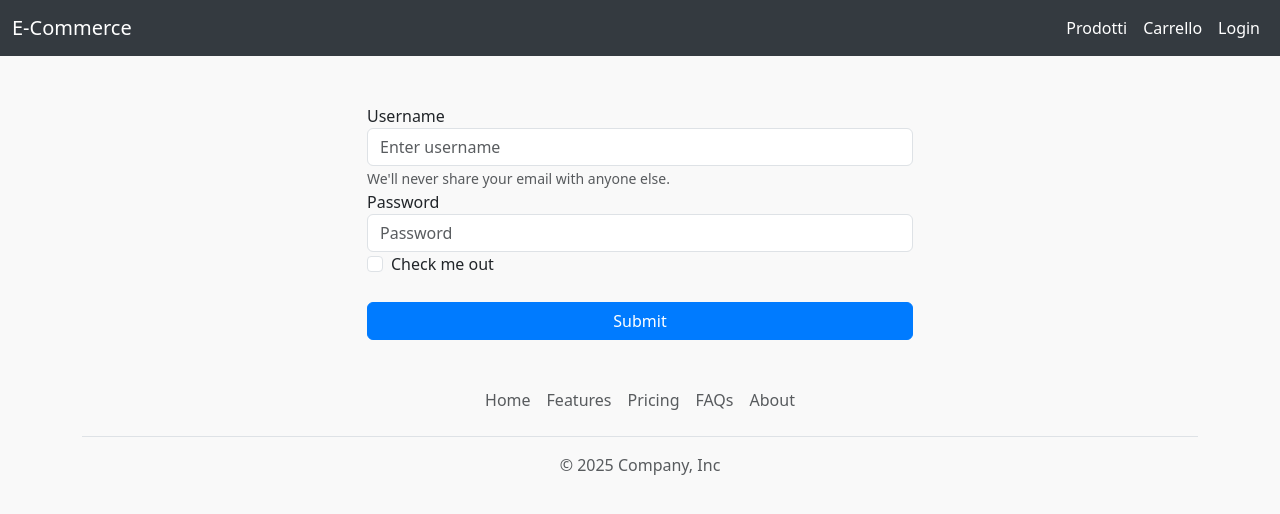
After one commit to niccobarto/Django_e-commerce, a Django app: page /login/ in a window 1280 px wide. The commit adds this page. Shown: the top 514 px of the page. Run offline with Django 5.2, Linux system fonts and the light colour scheme; some libraries are stand-ins or nearby versions.

Commit message:
Implemented templates separations with base.html and navbar.html
Add login form and functionality

```diff
--- /dev/null
+++ b/static/css/style.css
@@ -0,0 +1,21 @@
+body {
+  background-color: #f9f9f9;
+}
+
+.navbar {
+  background-color: #343a40;
+}
+
+.navbar a {
+  color: #ffffff;
+}
+
+.btn-primary {
+  background-color: #007bff;
+  border-color: #007bff;
+}
+
+.card-color {
+  background-color: #ffffff;
+  border: 1px solid #dee2e6;
+}
--- /dev/null
+++ b/store/templates/base.html
@@ -0,0 +1,42 @@
+{% load static %}
+<!DOCTYPE html>
+<html lang="it">
+<head>
+    <meta name="viewport" content="width=device-width, initial-scale=1.0">
+    <meta charset="UTF-8">
+    <title>Django Ecommerce</title>
+    <link rel="stylesheet" href="{% static 'css/bootstrap.min.css' %}">
+    <link rel="stylesheet" href="{% static 'css/style.css' %}">
+
+</head>
+<body style="height: 100%;">
+{% include 'navbar.html' %}
+{% if messages %}
+    {% for message in messages %}
+
+  <div class="alert alert-{{message.tags}} alert-dismissible fade show" role="alert">
+    {{ message }}
+    <button type="button" class="btn-close" data-bs-dismiss="alert" aria-label="Close"></button>
+  </div>
+{% endfor %}
+
+{% endif %}
+{% block content %}
+{% endblock %}
+<!-- footer-->
+<div class="footer">
+    <div class="container">
+        <footer class="py-3 my-4">
+            <ul class="nav justify-content-center border-bottom pb-3 mb-3">
+                <li class="nav-item"><a href="#" class="nav-link px-2 text-body-secondary">Home</a></li>
+                <li class="nav-item"><a href="#" class="nav-link px-2 text-body-secondary">Features</a></li>
+                <li class="nav-item"><a href="#" class="nav-link px-2 text-body-secondary">Pricing</a></li>
+                <li class="nav-item"><a href="#" class="nav-link px-2 text-body-secondary">FAQs</a></li>
+                <li class="nav-item"><a href="#" class="nav-link px-2 text-body-secondary">About</a></li>
+            </ul>
+            <p class="text-center text-body-secondary">© 2025 Company, Inc</p></footer>
+    </div>
+</div>
+<script src="{% static 'js/bootstrap.bundle.min.js' %}"></script>
+</body>
+</html>
--- /dev/null
+++ b/store/templates/login.html
@@ -0,0 +1,30 @@
+{% extends 'base.html' %}
+{% block content %}
+<!-- Content -->
+<div class="container">
+    <div class="row justify-content-center mt-5">
+        <div class="col-md-6">
+            <form method="POST" action="{% url 'login' %}">
+                {% csrf_token %}
+                <div class="form-group">
+                    <label for="inputUsername">Username</label>
+                    <input type="text" class="form-control" id="inputUsername" placeholder="Enter username" name="username">
+                    <small id="emailHelp" class="form-text text-muted">We'll never share your email with anyone else.</small>
+                </div>
+
+                <div class="form-group">
+                    <label for="inputPassword">Password</label>
+                    <input type="password" class="form-control" id="inputPassword" placeholder="Password" name="password">
+                </div>
+                <div class="form-group form-check">
+                    <input type="checkbox" class="form-check-input" id="exampleCheck1">
+                    <label class="form-check-label" for="exampleCheck1">Check me out</label>
+                </div>
+                <br/>
+
+                <button type="submit" class="btn btn-primary w-100">Submit</button>
+            </form>
+        </div>
+    </div>
+</div>
+{% endblock %}
--- /dev/null
+++ b/store/templates/navbar.html
@@ -0,0 +1,20 @@
+    <!-- Navbar -->
+<nav class="navbar navbar-expand-lg navbar-dark bg">
+    <div class="container-fluid">
+        <a class="navbar-brand" href="#">E-Commerce</a>
+        <button class="navbar-toggler" type="button" data-bs-toggle="collapse" data-bs-target="#navbarNav">
+            <span class="navbar-toggler-icon"></span>
+        </button>
+        <div class="collapse navbar-collapse" id="navbarNav">
+            <ul class="navbar-nav ms-auto">
+                <li class="nav-item"><a class="nav-link" href="#">Prodotti</a></li>
+                <li class="nav-item"><a class="nav-link" href="#">Carrello</a></li>
+                {% if user.is_authenticated %}
+                    <li class="nav-item"><a class="nav-link" href="{% url 'logout' %}">Logout</a></li>
+                {% else %}
+                    <li class="nav-item"><a class="nav-link" href="{% url 'login' %}">Login</a></li>
+                {% endif %}
+            </ul>
+        </div>
+    </div>
+</nav>
--- a/store/urls.py
+++ b/store/urls.py
@@ -3,5 +3,8 @@ from . import views
 
 urlpatterns = [
     path('', views.home, name='home'),
-    path('product/<int:product_id>', views.product_detail, name='product_detail'),
+    path('product/<int:product_id>/', views.product_detail, name='product_detail'),
+    path('login/', views.login_user, name='login'),
+    path('logout/', views.logout_user, name='logout'),
+
 ]
--- a/store/views.py
+++ b/store/views.py
@@ -1,6 +1,9 @@
 from django.http import HttpResponse
-from django.shortcuts import render
+from django.shortcuts import render, redirect
 from .models import Product
+from django.contrib.auth import authenticate, login, logout
+from django.contrib import messages
+
 # Create your views here.
 
 def home(request):
@@ -10,3 +13,24 @@ def home(request):
 def product_detail(request,product_id):
     product=Product.objects.get(pk=product_id)
     return render(request, 'product_detail.html', {"product":product})
+
+def login_user(request):
+    if request.method=="POST": #we're asking if the form has been posted(sent!!)
+        username=request.POST["username"]
+        password=request.POST["password"]
+        user=authenticate(username=username, password=password)
+        if user is not None:
+            login(request,user)
+            messages.success(request, "Logged in successfully")
+            return redirect("home")
+        else:
+            messages.warning(request, "Login failed")
+            return redirect("login")
+    else:
+        return render(request, "login.html")
+
+
+def logout_user(request):
+    logout(request)
+    messages.success(request, 'Logged out successfully')
+    return redirect('home')
```
Also changed, not shown: store/templates/home.html (+4 -35 lines).
